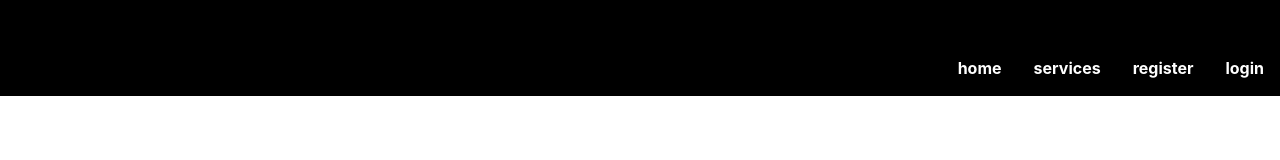
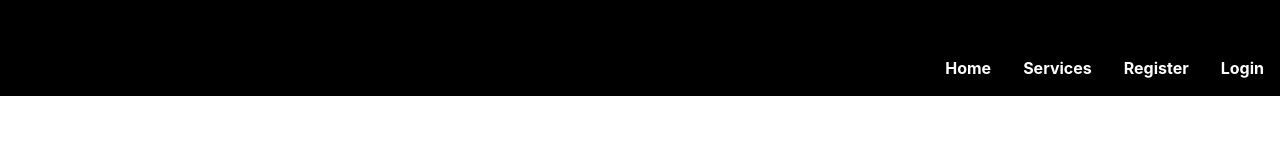
Before and after one commit to jluisferrer/Proyecto-6-API-Buscador-Frontend-I, a React (Vite) app: page / in a window 1280 px wide. Shown: the top 160 px of the page. Built offline with nearby package versions, Linux system fonts and the light colour scheme.

Commit message:
update: header titles

```diff
--- a/src/common/Header/Header.jsx
+++ b/src/common/Header/Header.jsx
@@ -12,20 +12,20 @@ export const Header = () => {
     }
     return (
         <div className="headerDesign">
-            <Navigator title={"home"} destination={"/"} />
-            <Navigator title={"services"} destination={"/services"} />
+            <Navigator title={"Home"} destination={"/"} />
+            <Navigator title={"Services"} destination={"/services"} />
             {passport?.token ? (
                 <div className="authMenu">
                     <Navigator
                         title={passport?.decodificado?.name}
                         destination={"/profile"} />
                     <div onClick={logOut}>
-                        <Navigator title={"log out"} destination={"/"} />
+                        <Navigator title={"Log out"} destination={"/"} />
                     </div>
                 </div>) : (
                 <div className="authMenu">
-                    <Navigator title={"register"} destination={"/register"} />
-                    <Navigator title={"login"} destination={"/login"} />
+                    <Navigator title={"Register"} destination={"/register"} />
+                    <Navigator title={"Login"} destination={"/login"} />
                 </div>
             )}
         </div>
```
